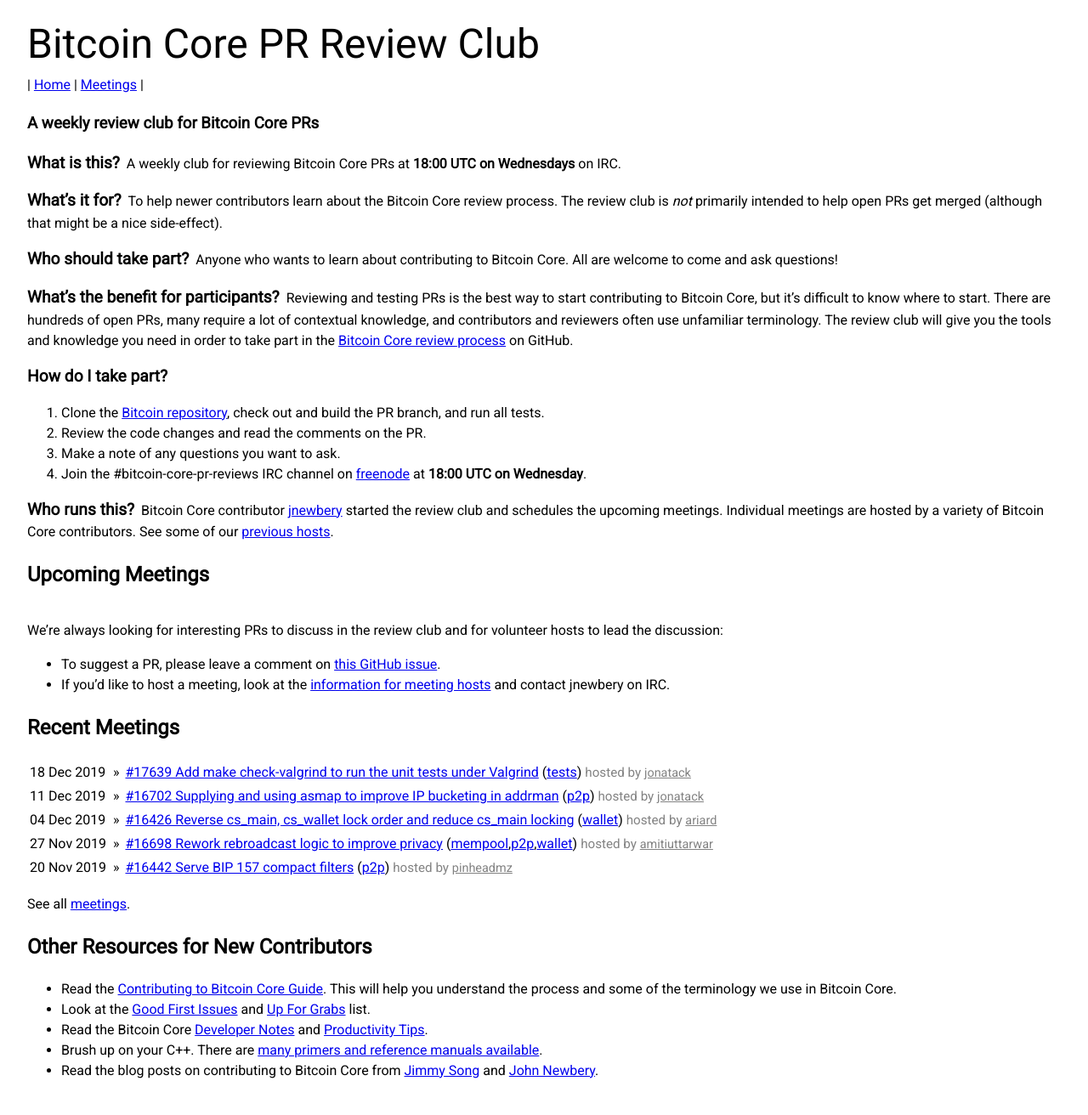
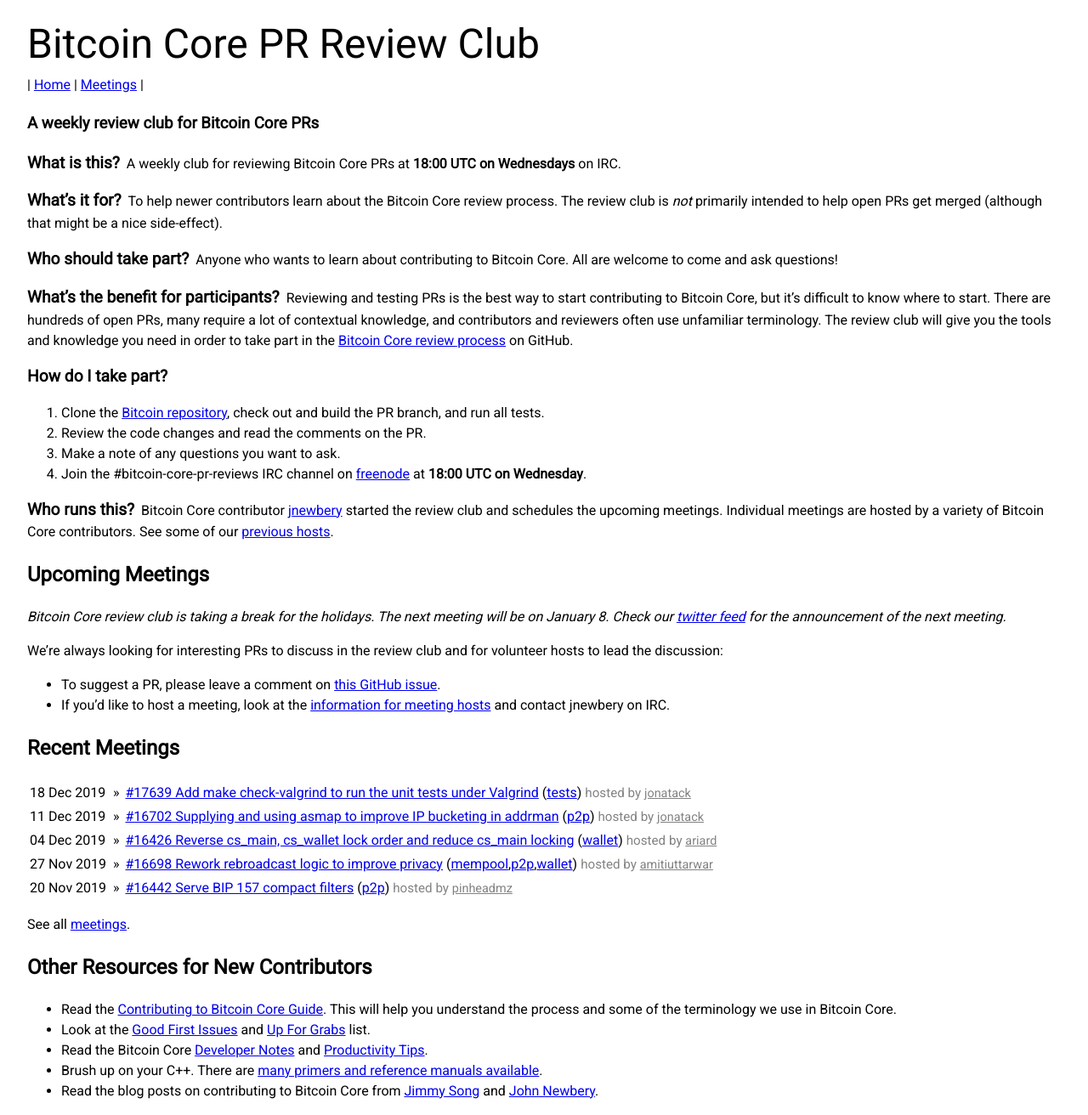
Before and after one commit to bitcoin-core-review-club/website, a Jekyll site: the page built from index.md, in a window 1280 px wide. Shown: the whole page at 85% size. Built offline with Jekyll 4.4.1, drawn with Linux system fonts in a browser that asks for light colours; nearby versions of some CDN libraries; before the commit the page ends 1288 px from its top, so only the background shows below that.

Commit message:
Add a placeholder for holiday break (#98)
This should be reverted when the Jan 8 meeting is announced.

```diff
--- a/index.md
+++ b/index.md
@@ -40,30 +40,10 @@
 
 ## Upcoming Meetings
 
-<table>
-{% for post in site.posts reversed %}
-  {% capture nowunix %}{{'now' | date: "%s"}}{% endcapture %}
-  {% capture posttime %}{{post.date | date: '%s'}}{% endcapture %}
-  {% capture components %}
-  {%- for comp in post.components -%}
-    <a href="/meetings-components/#{{comp}}">{{comp}}</a>{% unless forloop.last %}, {% endunless %}
-  {%- endfor -%}
-  {% endcapture %}
-  {% if posttime >= nowunix %}
-    <tr>
-      <div class="home-posts-post">
-        <td class="Home-posts-post-date">{{ post.date | date_to_string }}</td>
-        <td class="Home-posts-post-arrow">&raquo;</td>
-        <td><a class="Home-posts-post-title" href="{{ post.url }}">#{{ post.pr }} {{ post.title }}</a>
-        ({{components}})
-        <span class="host">hosted by
-        <a class="host" href="/meetings-hosts/#{{post.host}}">{{ post.host }}</a>
-        </span></td>
-      </div>
-    </tr>
-  {%- endif -%}
-{% endfor %}
-</table>
+_Bitcoin Core review club is taking a break for the holidays. The next meeting
+will be on January 8. Check our [twitter
+feed](https://twitter.com/BitcoinCorePRs) for the announcement of the next
+meeting._
 
 We're always looking for interesting PRs to discuss in the review club and for
 volunteer hosts to lead the discussion:
```
